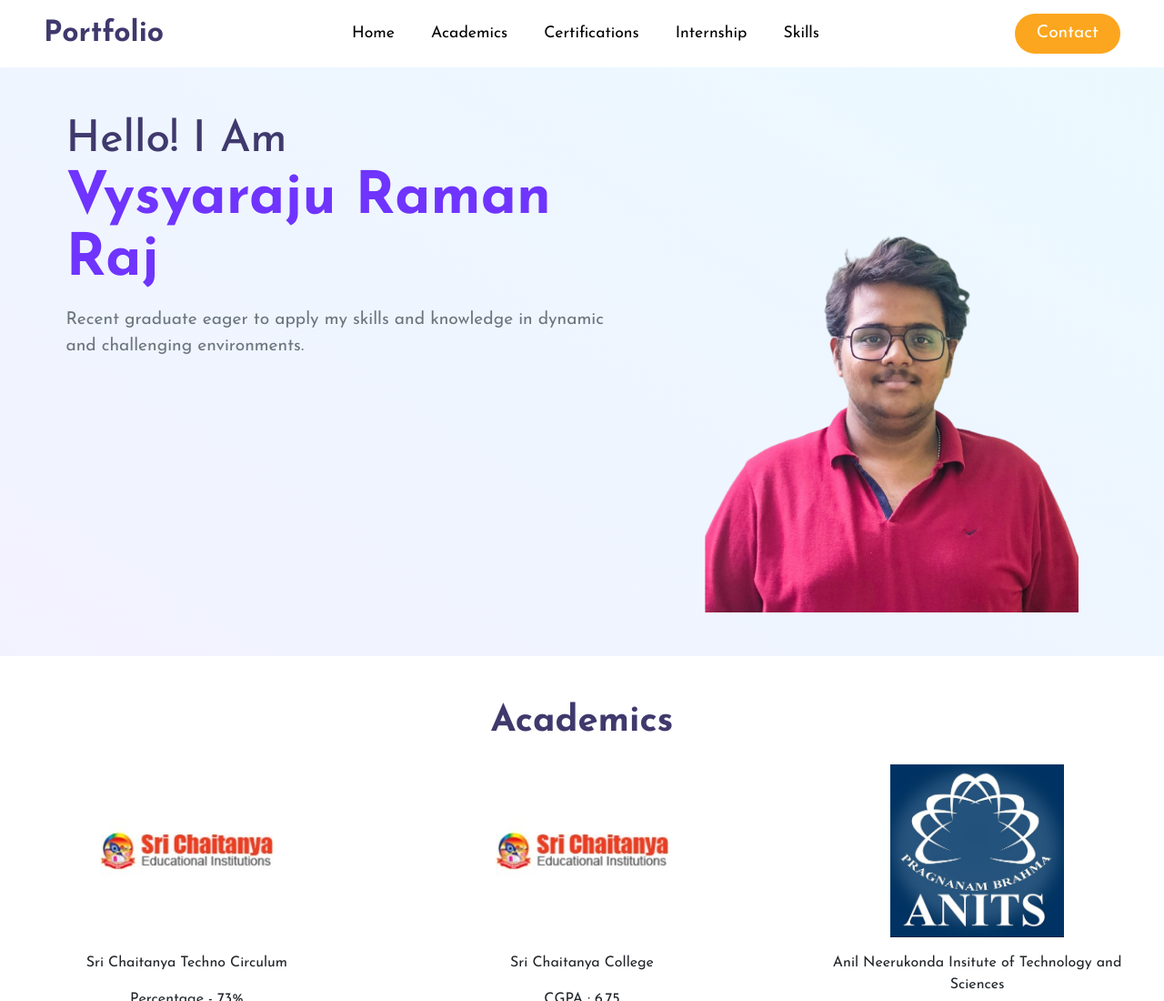
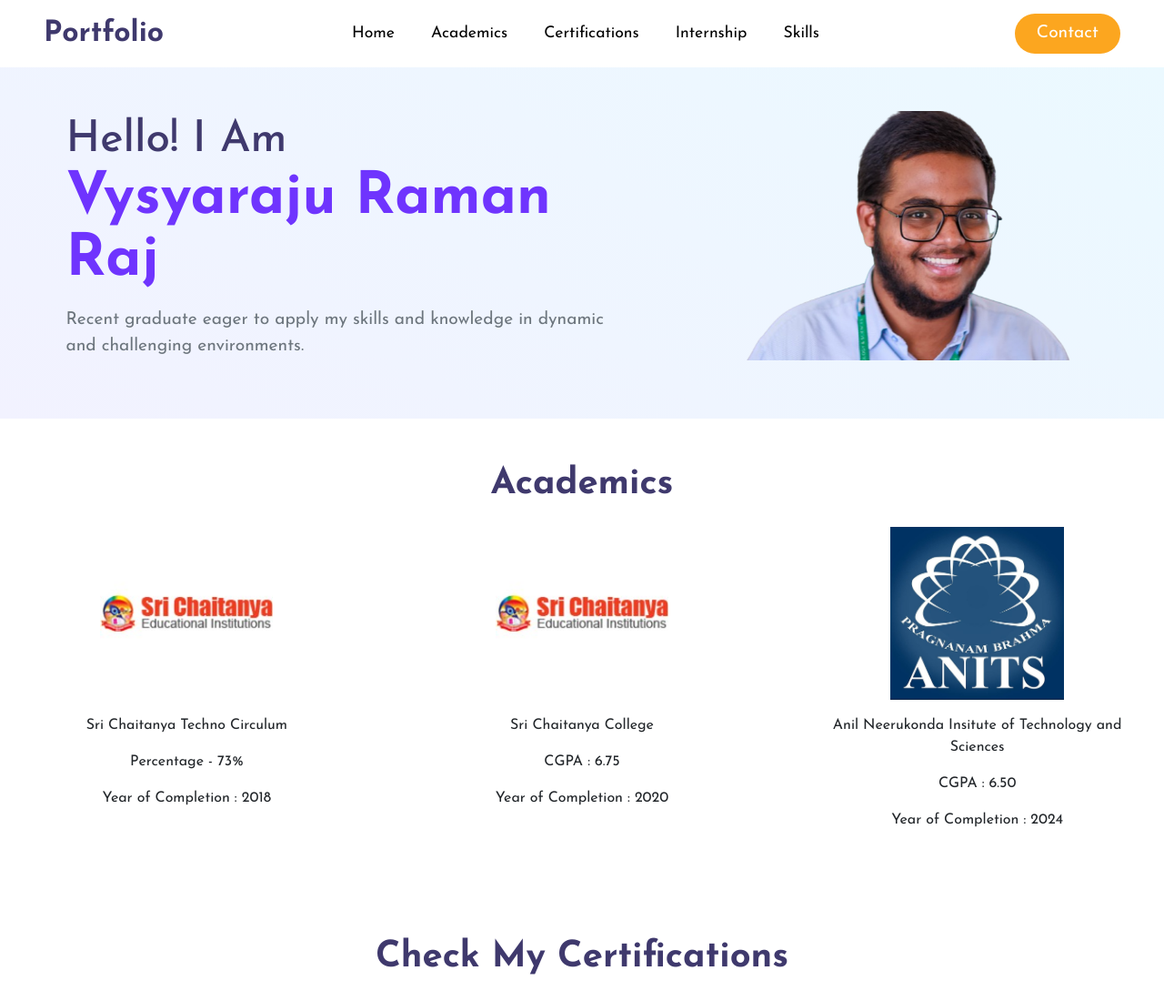
Before and after one commit to ramanrajvysyaraju/my_portfolio, a plain HTML site: page index.html in a window 1280 px wide. Shown: the top 1100 px of the page at 91% size. Drawn offline with nearby package versions, Linux system fonts and the light colour scheme.

Commit message:
Update index.html

```diff
--- a/index.html
+++ b/index.html
@@ -102,7 +102,7 @@
           <a href="" class="link ms-4 d-none">See My Work</a>
         </div>
         <div class="col-10 col-md-4 d-none d-md-block">
-          <img src="images/ramannew.png" class="img-fluid" alt="" />
+          <img src="images/ramanraj.png" class="img-fluid" alt="" />
         </div>
       </div>
     </section>
```
